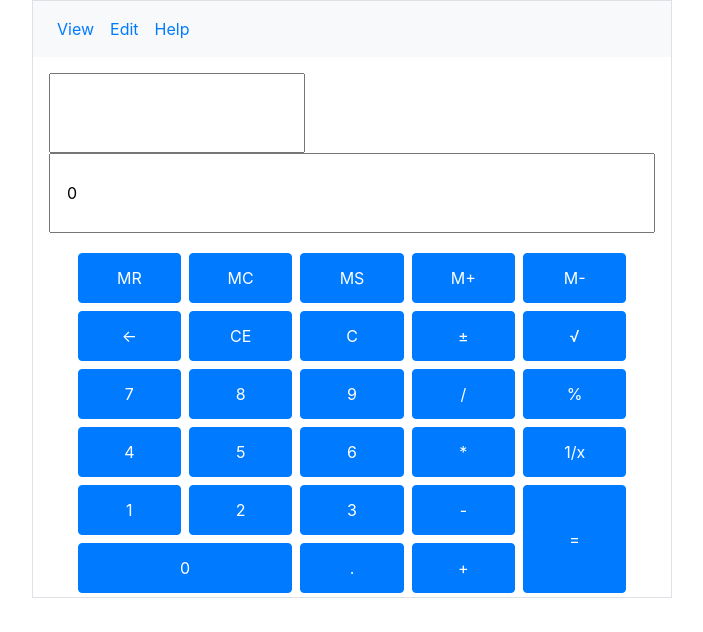
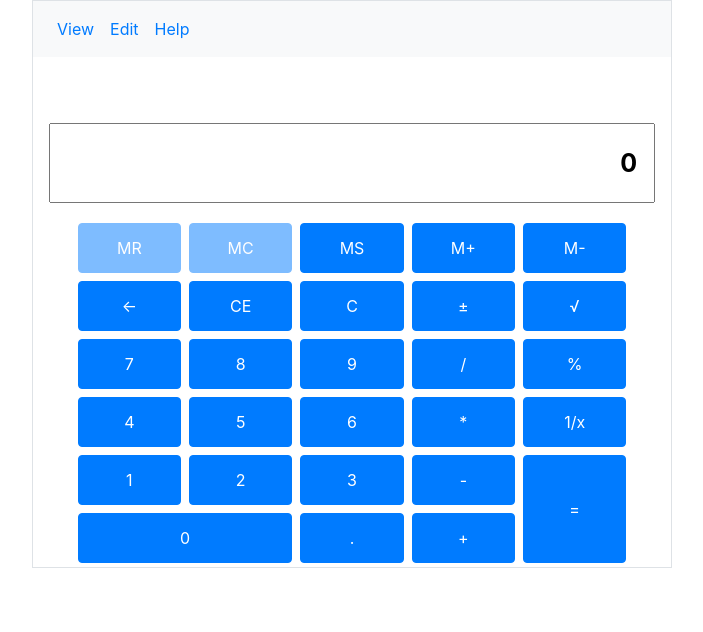
Before and after one commit to likhith-9999/Wavemaker-Training, a plain HTML site: page Assignment 3/index.html in a window 1280 px wide. Shown: the whole page, without its empty margins (288-991 px from the left). Drawn offline with nearby package versions, Linux system fonts and the light colour scheme.

Commit message:
Update style.css

```diff
--- a/Assignment 3/styles/style.css
+++ b/Assignment 3/styles/style.css
@@ -1,3 +1,15 @@
+#prev{
+    text-align: right;
+    font-size: medium;
+    padding: 3%;
+    width: 100%;
+    height: 50px;
+    border: none;
+    outline: none;
+    font-weight: normal;
+}
+
+
 
 button{
     height: 50px;
@@ -5,4 +17,11 @@ button{
 
 input{
     height: 80px;
+    font-size: 25px;
+    text-align: right;
+    font-weight: bold;
 }
+
+.btn-opac{
+    opacity: 50%;
+}
```
